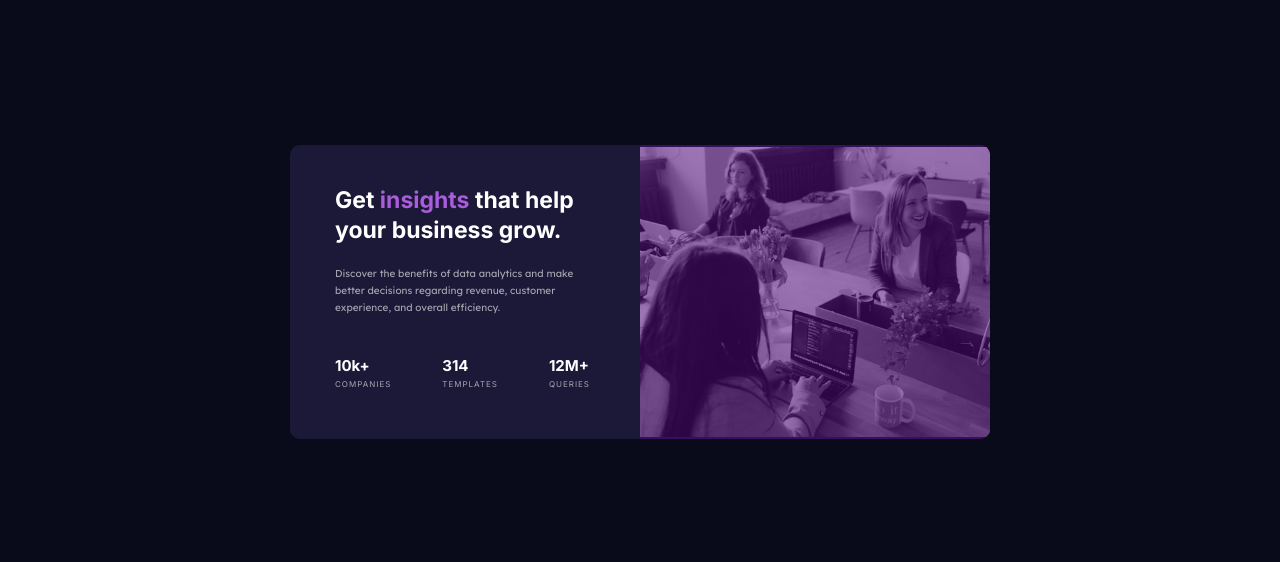
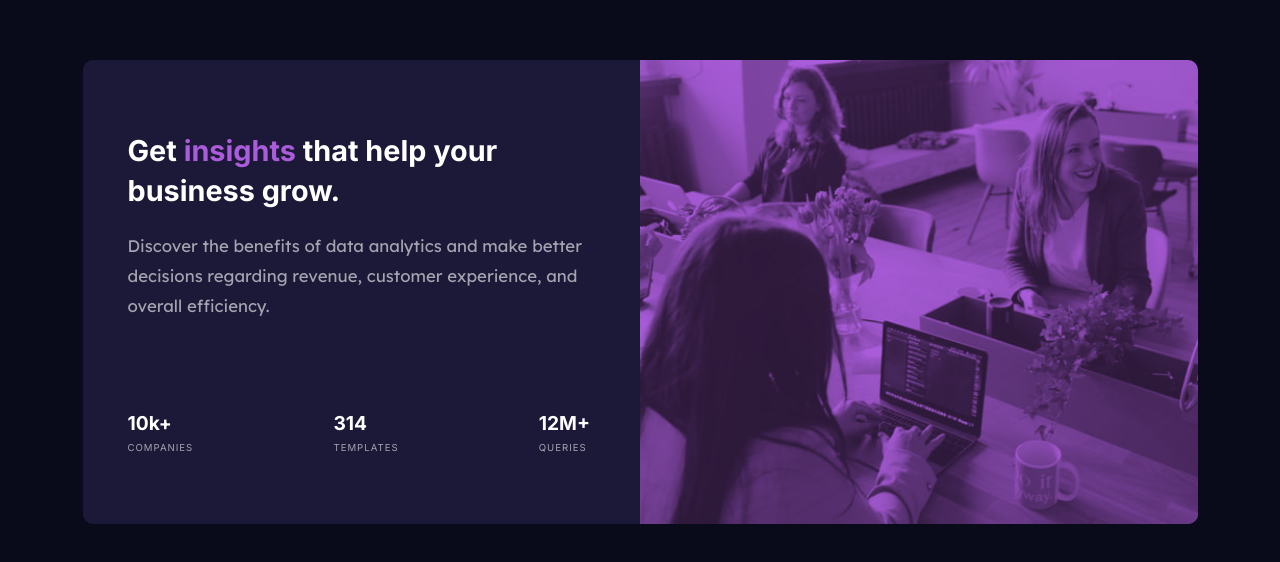
Before and after one commit to ritiksaxena124/Frontend-Projects, a plain HTML site: page stats-preview-card-component-main/index.html in a window 1280 px wide. Shown: the part 108-670 px from the top of the page. Drawn offline with Linux system fonts and the light colour scheme.

Commit message:
Updated style.css
1. Size of card corrected
2. font size adjusted
3. Image overlay fixed

```diff
--- a/stats-preview-card-component-main/style.css
+++ b/stats-preview-card-component-main/style.css
@@ -15,7 +15,7 @@ body {
 .card {
   display: grid;
   grid-template-columns: 1fr 1fr;
-  width: 700px;
+  max-width: 1115px;
   background-color: #1c1938;
   border-radius: 10px;
   margin: 20px;
@@ -23,21 +23,25 @@ body {
 
 /* SECTION ONE STYLING */
 .section-one {
+  display: flex;
+  flex-direction: column;
+  justify-content: center;
   padding: 40px 50px 40px 45px;
+  height: 100%;
 }
 .heading {
-  font-size: 23px;
+  font-size: 1.8rem;
   margin-bottom: 20px;
   font-weight: 700;
-  line-height: 30px;
+  line-height: 40px;
 }
 .heading > span {
   color: hsl(277, 64%, 61%);
 }
 
 .para {
-  font-size: 10px;
-  line-height: 17px;
+  font-size: 1.05em;
+  line-height: 30px;
   color: hsla(0, 0%, 100%, 0.6);
   font-family: "Lexend Deca", sans-serif;
 }
@@ -45,14 +49,14 @@ body {
 .stats {
   display: flex;
   justify-content: space-between;
-  margin-top: 40px;
+  margin-top: 90px;
 }
 .stat > h3 {
-  font-size: 15px;
+  font-size: 1.2em;
 }
 .stat > p {
-  font-size: 8px;
-  margin-top: 4px;
+  font-size: 0.6em;
+  margin-top: 7px;
   color: hsla(0, 0%, 100%, 0.6);
   letter-spacing: 1px;
 }
@@ -61,25 +65,18 @@ body {
   position: relative;
   height: 100%;
   width: 100%;
+  background-color: hsl(277, 64%, 61%);
+  border-radius: 0px 10px 10px 0px;
 }
 
 .section-two > img {
   width: 100%;
   height: 100%;
   border-radius: 0px 10px 10px 0px;
-  object-fit: contain;
+  object-fit: cover;
   object-position: center;
-}
-
-.section-two::before {
-  content: "";
-  position: absolute;
-  width: 100%;
-  height: 100%;
-  background-color: rgba(81, 8, 126, 0.541);
-  z-index: 1;
-  border-radius: 0px 10px 10px 0px;
-
+  mix-blend-mode: multiply;
+  opacity: 75%;
 }
 
 @media screen and (max-width: 810px) {
@@ -102,14 +99,11 @@ body {
   .section-two {
     order: -1;
     border-radius: 10px 10px 0px 0px;
+    height: 300px;
   }
 
   .section-two > img {
     border-radius: 10px 10px 0px 0px;
-  }
-  .section-two::before {
-    border-radius: 10px 10px 0px 0px;
-
   }
 
   .stats {
@@ -118,7 +112,6 @@ body {
   }
   .stat {
     margin: 15px 0px;
-
   }
   .stat > h3 {
     font-size: 25px;
```
Lines whose indentation alone changed are shown as unchanged.
